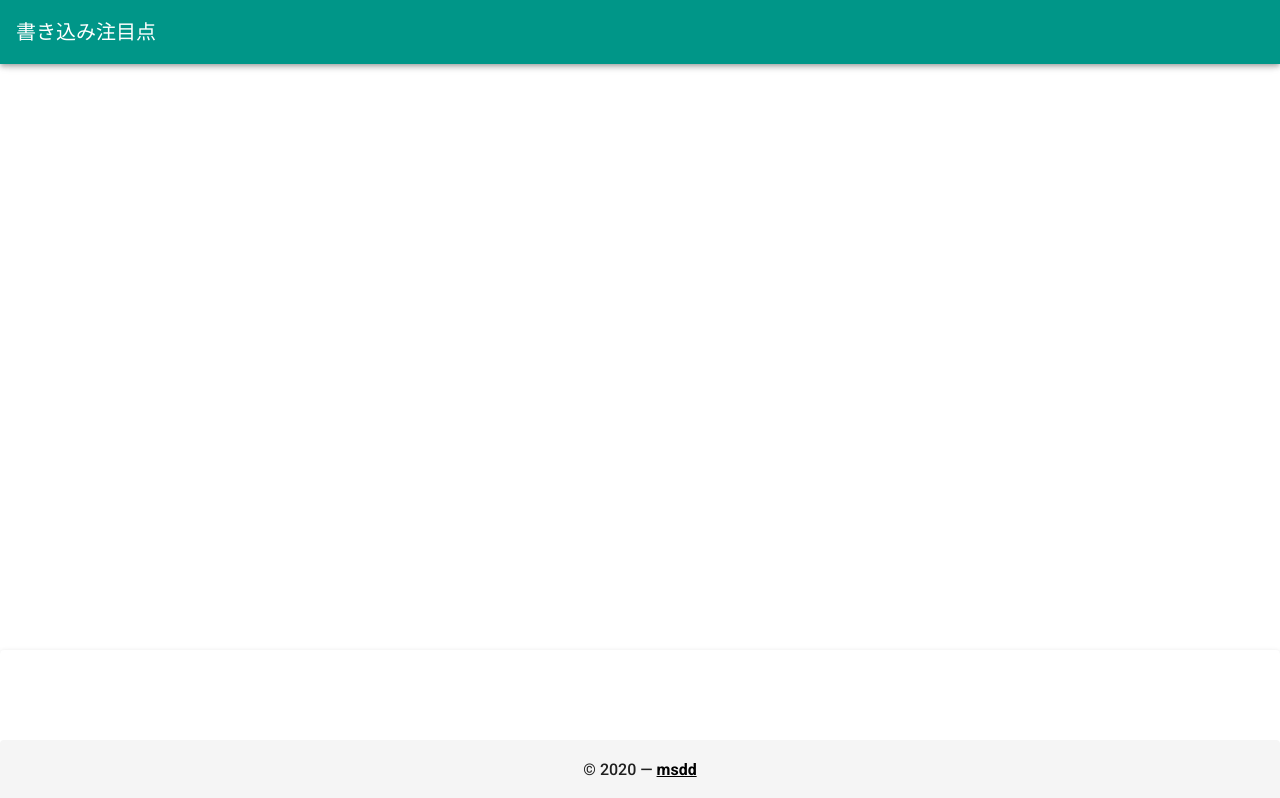
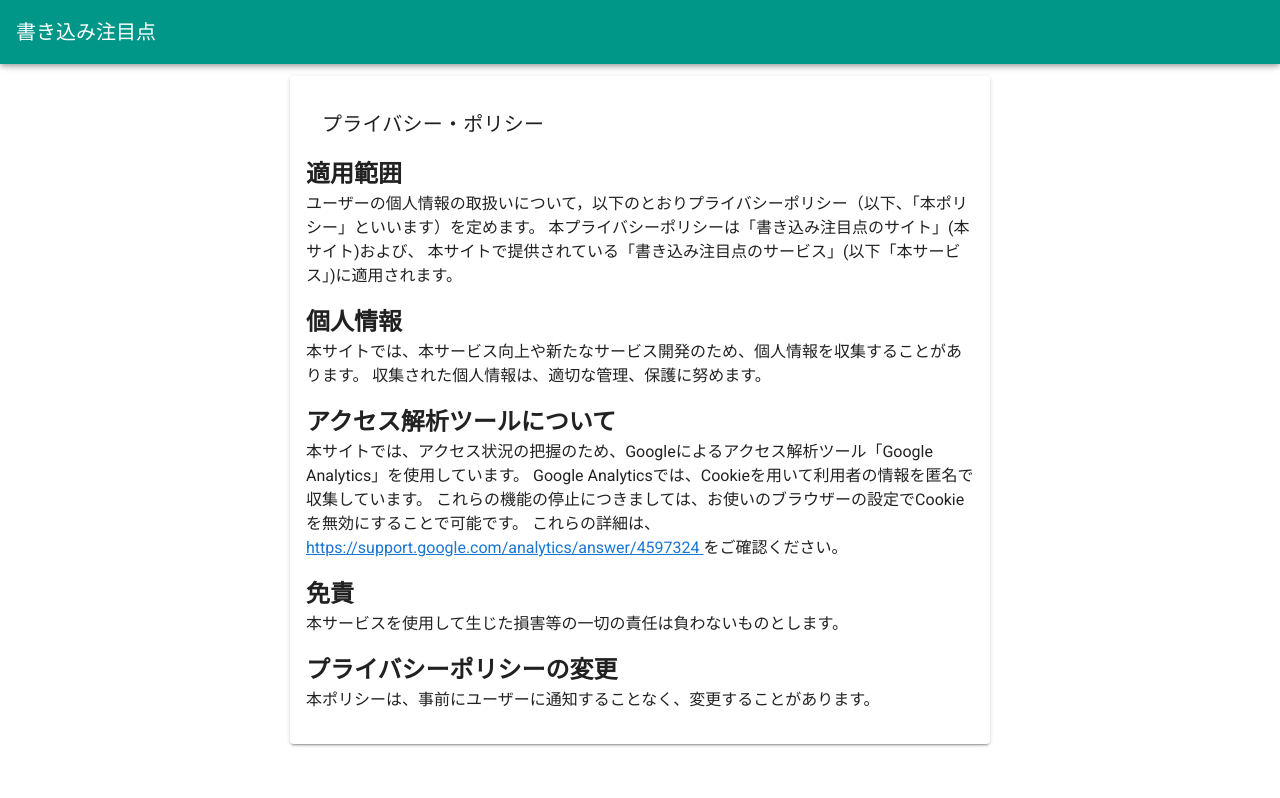
Before and after one commit to 3sdd/kakikomi-tyumokuten, a Nuxt app: page /privacy-policy in a window 1280 px wide. Shown: the top 798 px of the page. Built offline with nearby package versions, Linux system fonts and the light colour scheme.

Commit message:
privacy-policyのページ作成

```diff
--- /dev/null
+++ b/pages/privacy-policy.vue
@@ -0,0 +1,61 @@
+<template>
+    <v-layout justify-center="">
+        <v-card class="pa-4" width="700">
+            <v-card-title>
+                プライバシー・ポリシー
+            </v-card-title>
+            <div>
+                <h2>適用範囲</h2>
+                <p>
+                    ユーザーの個人情報の取扱いについて，以下のとおりプライバシーポリシー（以下、「本ポリシー」といいます）を定めます。
+                    本プライバシーポリシーは「書き込み注目点のサイト」(本サイト)および、
+                    本サイトで提供されている「書き込み注目点のサービス」(以下「本サービス」)に適用されます。
+                </p>
+            </div>
+            <div>
+                <h2>個人情報</h2>
+                <p>
+                    本サイトでは、本サービス向上や新たなサービス開発のため、個人情報を収集することがあります。
+                    収集された個人情報は、適切な管理、保護に努めます。
+                </p>
+            </div>
+            <div>
+                <h2>アクセス解析ツールについて</h2>
+                <p>
+                    本サイトでは、アクセス状況の把握のため、Googleによるアクセス解析ツール「Google Analytics」を使用しています。
+                    Google Analyticsでは、Cookieを用いて利用者の情報を匿名で収集しています。
+                    これらの機能の停止につきましては、お使いのブラウザーの設定でCookieを無効にすることで可能です。
+                    これらの詳細は、
+                    <a href="https://support.google.com/analytics/answer/4597324">
+                        https://support.google.com/analytics/answer/4597324
+                    </a>をご確認ください。
+                </p>
+            </div>
+            <div>
+                <h2>免責</h2>
+                <p>
+                    本サービスを使用して生じた損害等の一切の責任は負わないものとします。
+                </p>
+            </div>
+            <div>
+                <h2>プライバシーポリシーの変更</h2>
+                <p>
+                    本ポリシーは、事前にユーザーに通知することなく、変更することがあります。
+                </p>
+            </div>
+        </v-card>
+    </v-layout>
+
+</template>
+
+<script>
+export default {
+
+}
+</script>
+
+<style scoped>
+h1{
+    font-size: 1.5rem;
+}
+</style>
```
